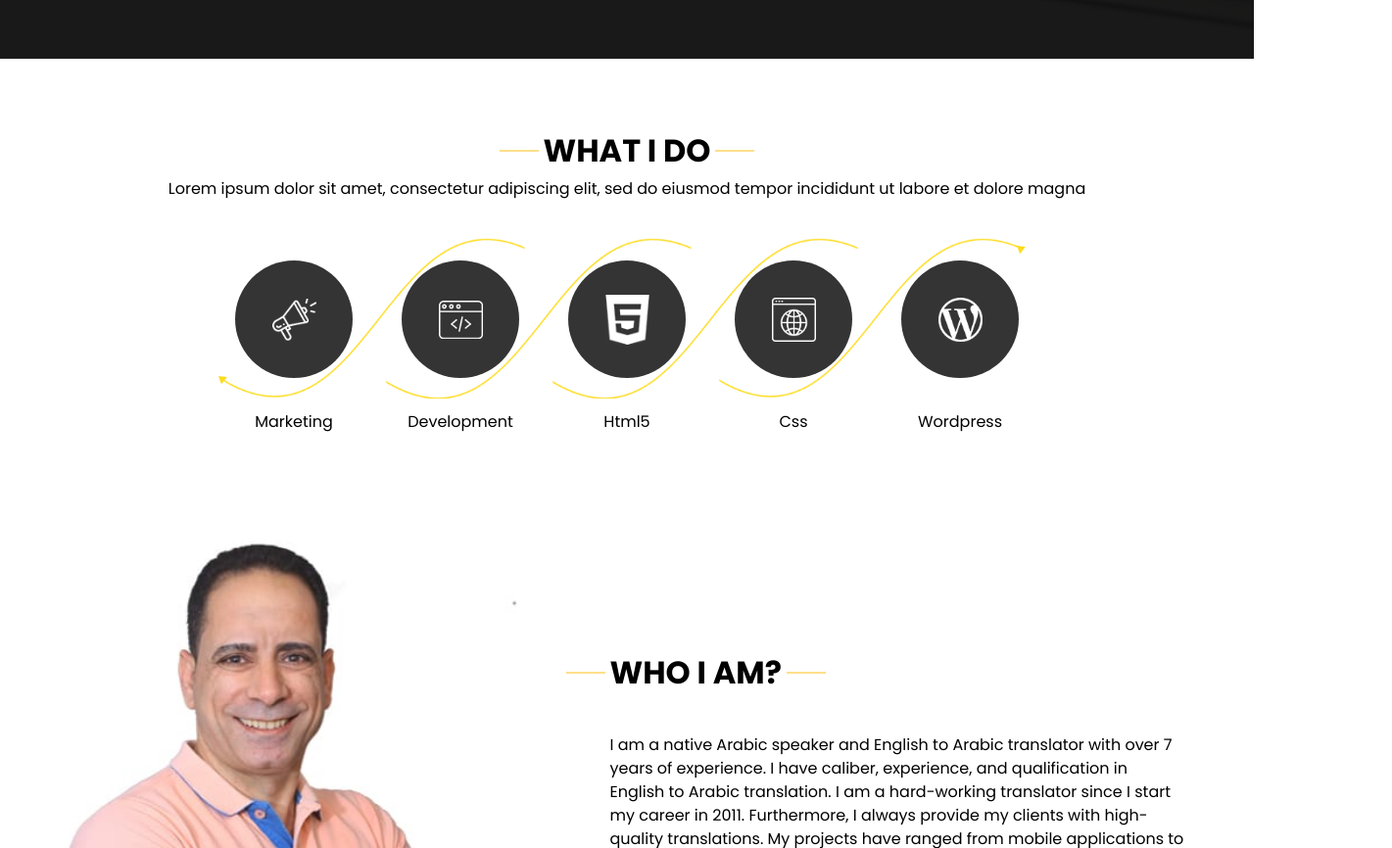
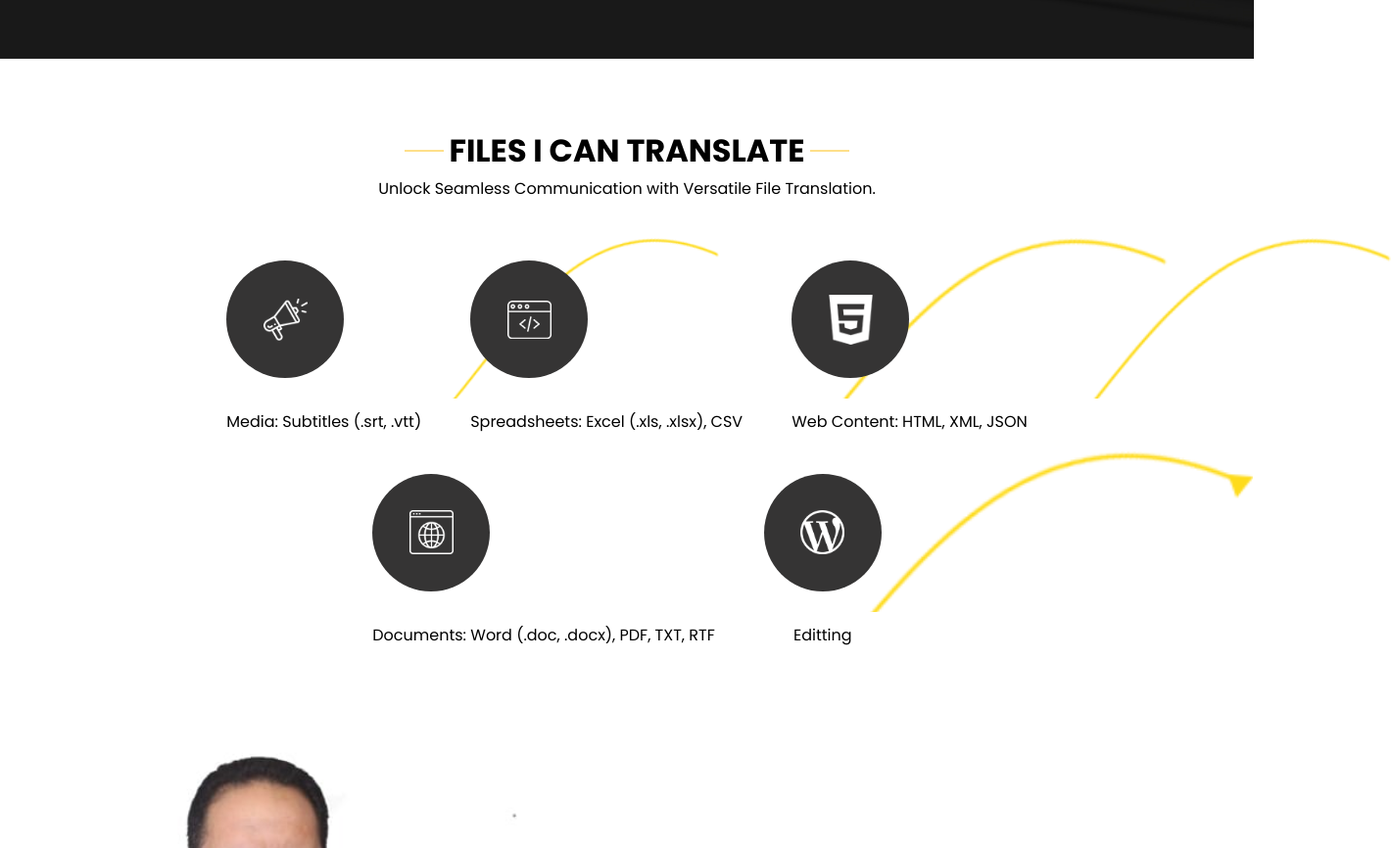
Before and after one commit to FXproz/FXproz.gethub.io, a plain HTML site: page index.html in a window 1280 px wide. Shown: the part 740-1606 px from the top of the page at 98% size, 1421 px wide, since content can reach past the window. Drawn offline with nearby package versions, Linux system fonts and the light colour scheme.

Commit message:
Update index.html

```diff
--- a/index.html
+++ b/index.html
@@ -135,7 +135,7 @@
                         to help spread the Word with clarity and authenticity.
                       </p>
                       <div class="">
-                        <a href="">
+                        <a href="mailto: ashraf.botros.ayad@hotmail.com">
                           Contact me
                         </a>
                       </div>
@@ -164,7 +164,7 @@
                           Let’s ensure your financial content speaks the right language! Contact me today for reliable, high-quality financial translations.
                        <p/>
                       <div class="">
-                        <a href="">
+                        <a href="mailto: ashraf.botros.ayad@hotmail.com">
                           Contact me
                         </a>
                       </div>
@@ -187,11 +187,10 @@
     <div class="container">
       <div class="heading_container">
         <h2>
-          What I do
+          Files I can translate
         </h2>
         <p>
-          Lorem ipsum dolor sit amet, consectetur adipiscing elit, sed do eiusmod tempor incididunt ut labore et dolore
-          magna
+          Unlock Seamless Communication with Versatile File Translation.
         </p>
       </div>
       <div class="do_container">
@@ -201,7 +200,7 @@
           </div>
           <div class="detail-box">
             <h6>
-              Marketing
+               Media: Subtitles (.srt, .vtt)
             </h6>
           </div>
         </div>
@@ -211,7 +210,7 @@
           </div>
           <div class="detail-box">
             <h6>
-              Development
+              Spreadsheets: Excel (.xls, .xlsx), CSV
             </h6>
           </div>
         </div>
@@ -221,7 +220,7 @@
           </div>
           <div class="detail-box">
             <h6>
-              Html5
+              Web Content: HTML, XML, JSON
             </h6>
           </div>
         </div>
@@ -231,7 +230,7 @@
           </div>
           <div class="detail-box">
             <h6>
-              Css
+              Documents: Word (.doc, .docx), PDF, TXT, RTF
             </h6>
           </div>
         </div>
@@ -241,7 +240,7 @@
           </div>
           <div class="detail-box">
             <h6>
-              Wordpress
+              Editting
             </h6>
           </div>
         </div>
```
